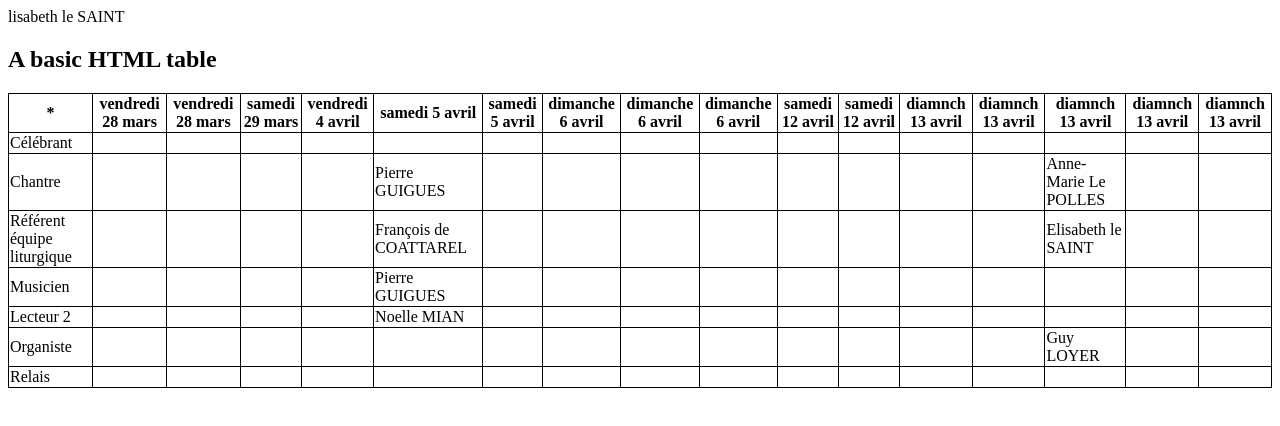
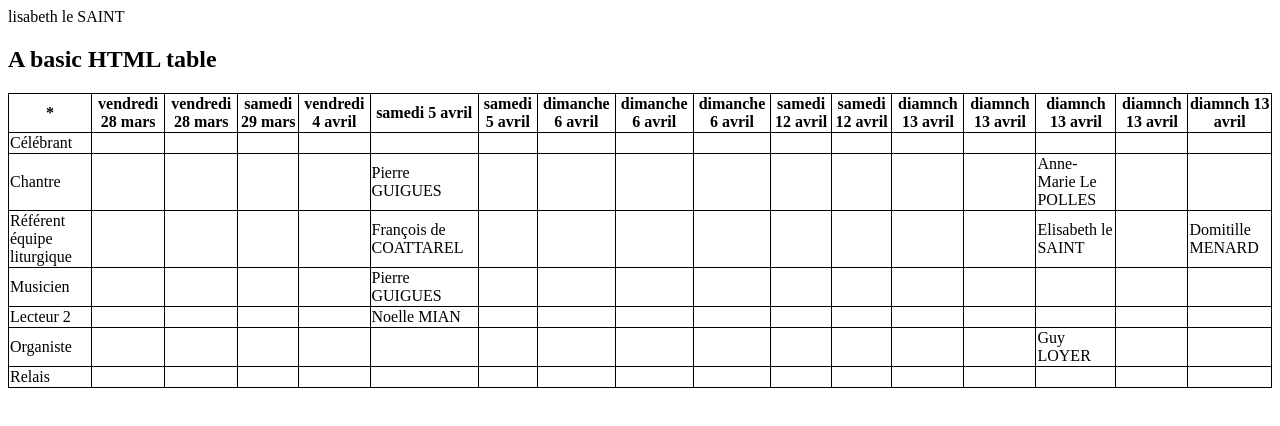
Before and after one commit to awelvor/w3schools, a plain HTML site: page how to/table messes/index.html in a window 1280 px wide. Drawn offline with Linux system fonts and the light colour scheme.

Commit message:
Update index.html

```diff
--- a/how to/table messes/index.html
+++ b/how to/table messes/index.html
@@ -86,7 +86,7 @@ lisabeth le SAINT<!DOCTYPE html>
    <td></td>
    <td>Elisabeth le SAINT</td>
    <td></td>
-   <td></td>
+   <td>Domitille MENARD</td>
     </tr>
   <tr>
   <td>Musicien</td>
```
